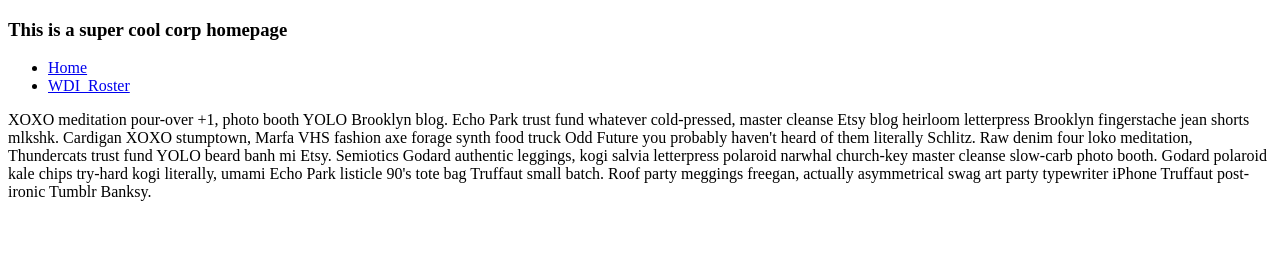
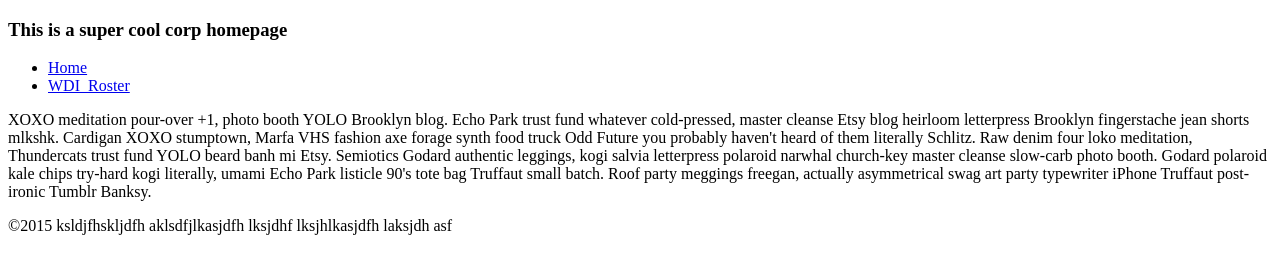
Before and after one commit to jasonseminara/brancing-tute, a plain HTML site: page index.html in a window 1280 px wide. Drawn offline with Linux system fonts and the light colour scheme.

Commit message:
closed #3; added a footer

```diff
--- a/index.html
+++ b/index.html
@@ -11,5 +11,8 @@
     <li><a href="#">WDI_Roster</a></li>
   </ul>
   <p>XOXO meditation pour-over +1, photo booth YOLO Brooklyn blog. Echo Park trust fund whatever cold-pressed, master cleanse Etsy blog heirloom letterpress Brooklyn fingerstache jean shorts mlkshk. Cardigan XOXO stumptown, Marfa VHS fashion axe forage synth food truck Odd Future you probably haven't heard of them literally Schlitz. Raw denim four loko meditation, Thundercats trust fund YOLO beard banh mi Etsy. Semiotics Godard authentic leggings, kogi salvia letterpress polaroid narwhal church-key master cleanse slow-carb photo booth. Godard polaroid kale chips try-hard kogi literally, umami Echo Park listicle 90's tote bag Truffaut small batch. Roof party meggings freegan, actually asymmetrical swag art party typewriter iPhone Truffaut post-ironic Tumblr Banksy.</p>
+  <footer>
+    &copy;2015 ksldjfhskljdfh aklsdfjlkasjdfh lksjdhf lksjhlkasjdfh laksjdh asf
+  </footer>
 </body>
 </html>
```
